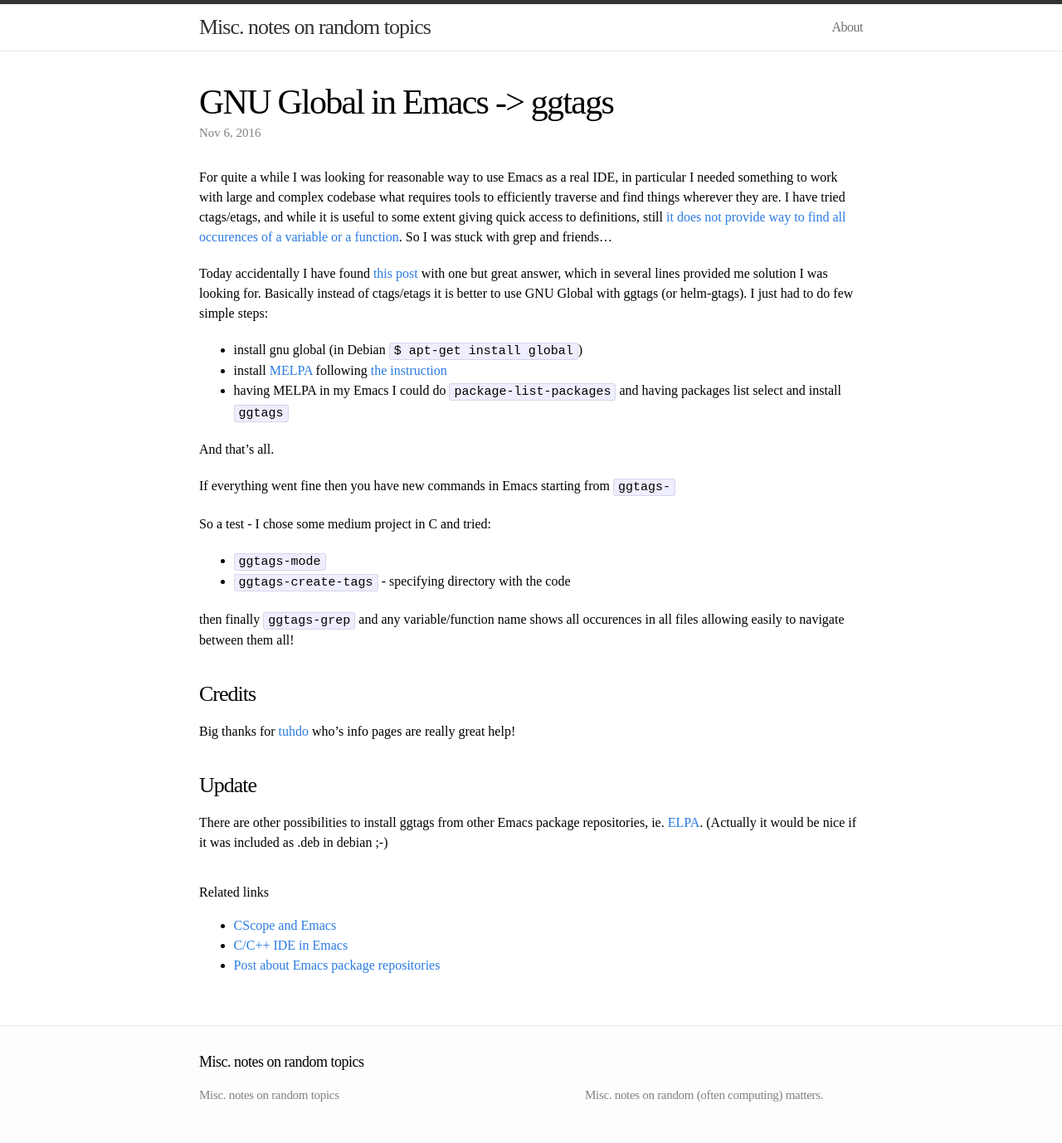
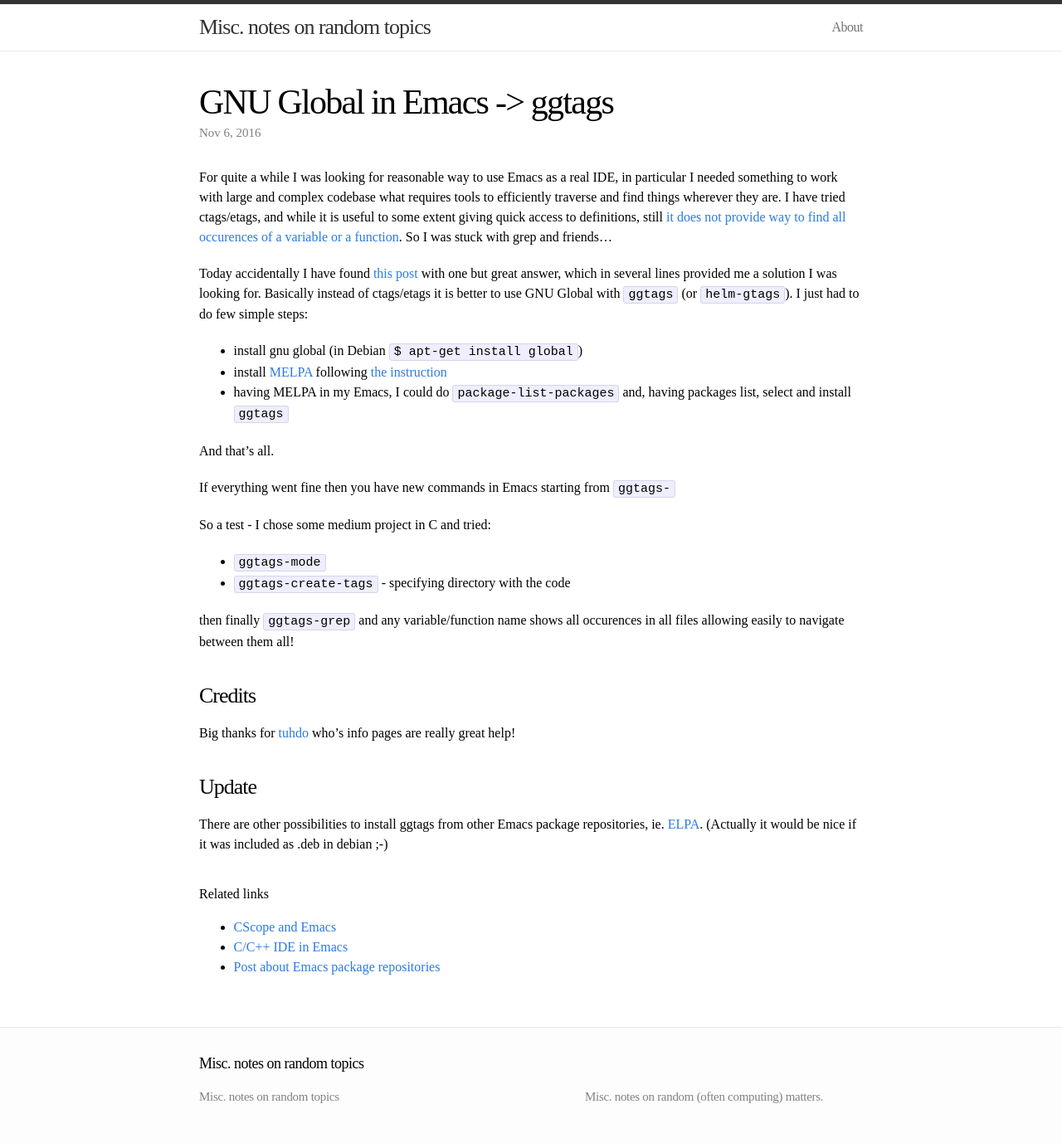
Before and after one commit to t-w/t-w.github.io, a Jekyll site: the page built from _posts/2016-11-06-emacs_gnu_global_ggtags.markdown, in a window 1280 px wide. Shown: the whole page at 83% size. Built offline with Jekyll 4.4.1, drawn with Linux system fonts in a browser that asks for light colours.

```diff
--- a/_posts/2016-11-06-emacs_gnu_global_ggtags.markdown
+++ b/_posts/2016-11-06-emacs_gnu_global_ggtags.markdown
@@ -14,13 +14,13 @@ access to definitions, still [it does not provide way to find all occurences
 of a variable or a function][ctags]. So I was stuck with grep and friends...
 
 Today accidentally I have found [this post][cscope.stackex] with one but great answer,
-which in several lines provided me solution I was looking for. Basically instead of ctags/etags
-it is better to use GNU Global with ggtags (or helm-gtags).
+which in several lines provided me a solution I was looking for. Basically instead of ctags/etags
+it is better to use GNU Global with `ggtags` (or `helm-gtags`).
 I just had to do few simple steps:
 
 - install gnu global (in Debian `$ apt-get install global`)
 - install [MELPA][melpa] following [the instruction][melpa.install]
-- having MELPA in my Emacs I could do `package-list-packages` and having packages list
+- having MELPA in my Emacs, I could do `package-list-packages` and, having packages list,
   select and install `ggtags`
 
 And that's all.
```
